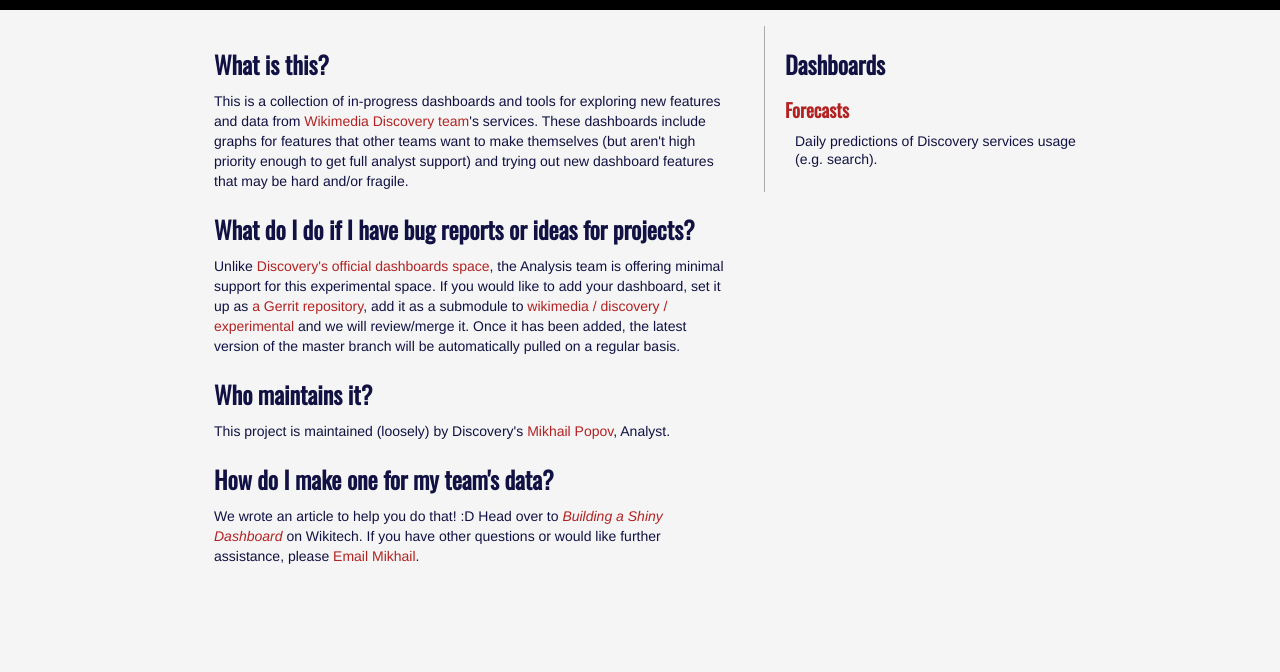
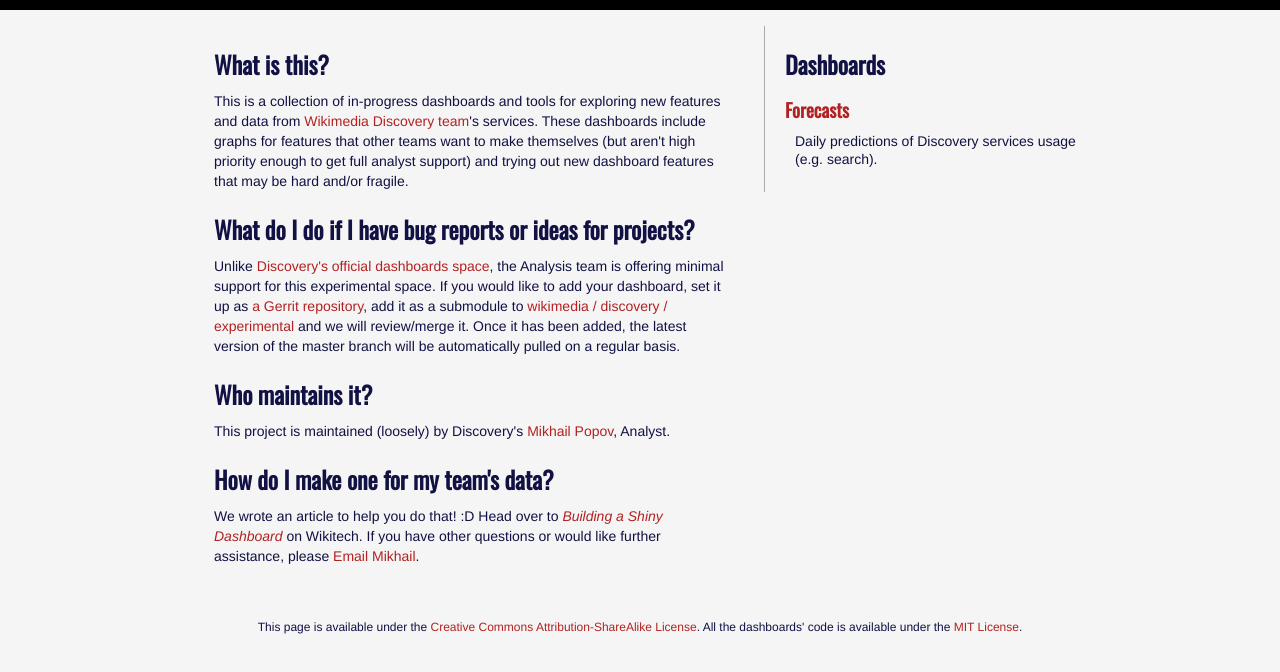
Before and after one commit to wikimedia/wikimedia-discovery-experimental, a plain HTML site: page shiny-server/index.html in a window 1280 px wide. Shown: the part 110-782 px from the top of the page. Drawn offline with nearby package versions, Linux system fonts and the light colour scheme.

Commit message:
Add licensing info to homepage
Change-Id: I6b7b3b43b872497065def20ed0cd8bc1f42a1f04

```diff
--- a/shiny-server/index.html
+++ b/shiny-server/index.html
@@ -24,6 +24,14 @@
   #title {
     height: 120px;
     background-color: black;
+  }
+  #footer {
+    padding-top: 40px;
+    font-size: 12px;
+    width: 800px;
+    clear: both;
+    text-align: center;
+    margin: 0 auto;
   }
   h1, h2, h3, h4, h5, h6 {
     font-family: 'Oswald', sans-serif;
@@ -96,6 +104,8 @@
 
     </div>
 
+    <div id="footer">This page is available under the <a href="https://creativecommons.org/licenses/by-sa/3.0/">Creative Commons Attribution-ShareAlike License</a>. All the dashboards' code is available under the <a href="https://opensource.org/licenses/MIT">MIT License</a>.</div>
+
   </div>
 </body>
 </html>
```
